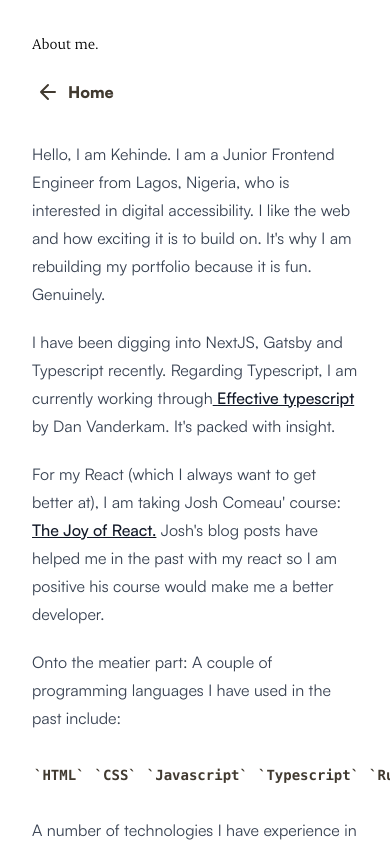
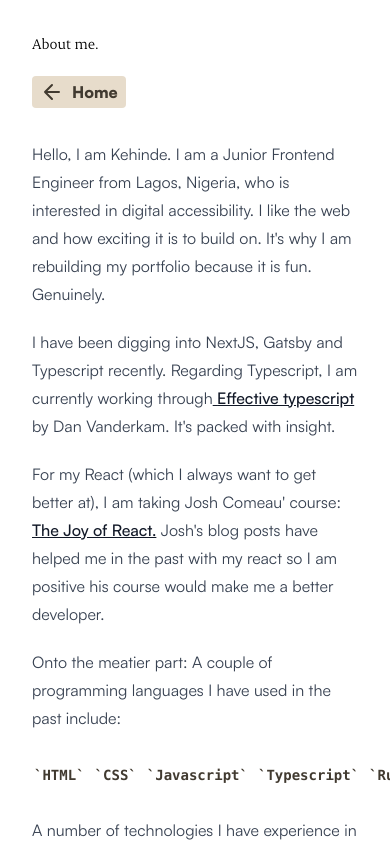
Before and after one commit to adeleke5140/portfolio-v2, a Next.js app: page /about in a window 390 px wide. Shown: the top 844 px of the page. Built offline with nearby package versions, Linux system fonts and the light colour scheme.

Commit message:
revamp styles for mobile displays

```diff
--- a/src/components/backButton.tsx
+++ b/src/components/backButton.tsx
@@ -10,7 +10,7 @@ const BackButton = ({ path, text }: BackButtonProps) => {
     <div className="md:absolute -left-40 top-80 font-satoshi">
       <Link
         href={path}
-        className="flex gap-2 w-fit p-1 px-2 items-center font-extrabold text-button-text transition-transform ease-out duration-200 hover:bg-button-bg -translate-x-1 hover:translate-x-0 rounded"
+        className="flex gap-2 w-fit p-1 px-2 items-center font-extrabold text-button-text md:transition-transform ease-out duration-200 bg-button-bg md:bg-inherit md:hover:bg-button-bg md:-translate-x-1 md:hover:translate-x-0 rounded"
       >
         <div>
           <svg
```
